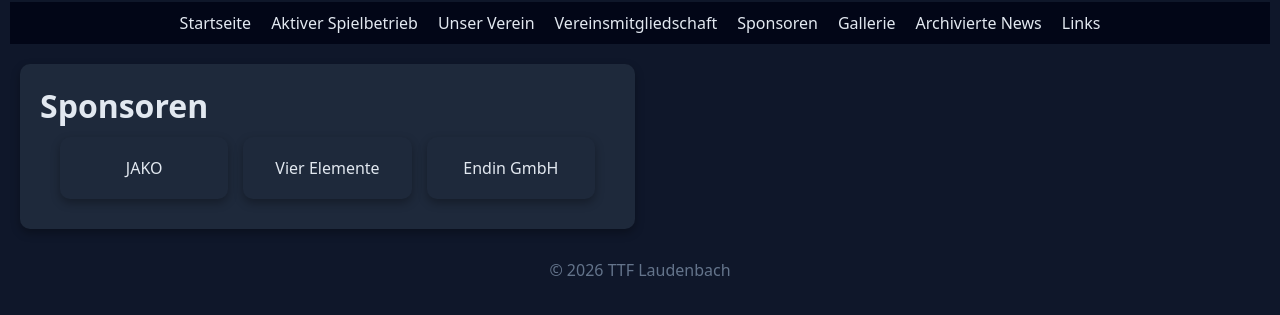
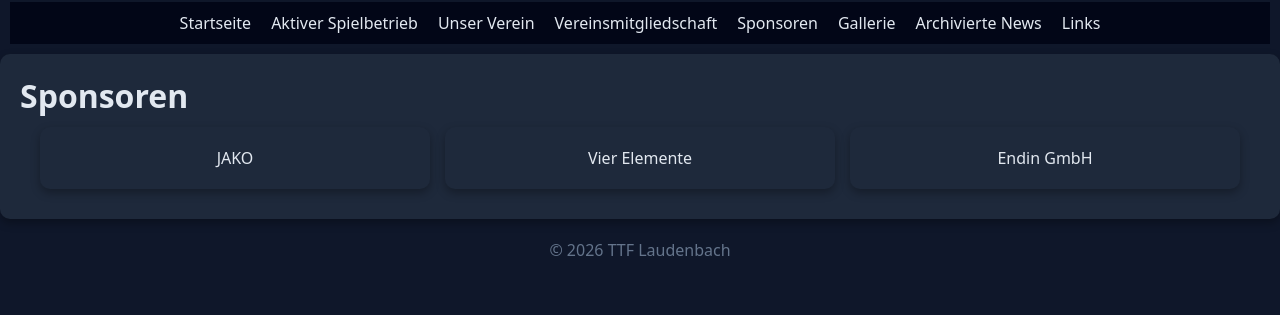
Before and after one commit to hmiku9457-pixel/TTF-Laudenbach, a plain HTML site: page sponsoren.html in a window 1280 px wide. Shown: the part 93-408 px from the top of the page. Drawn offline with Linux system fonts and the light colour scheme.

Commit message:
Update sponsoren.html

```diff
--- a/sponsoren.html
+++ b/sponsoren.html
@@ -12,14 +12,12 @@
 
     <div id="header-container"></div>
 
-    <div class="grid full-width">
     <div class="box">
       <h1>Sponsoren</h1>
       <div class="grid-button">
         <a href="http://www.jako.com/" target="_blank" rel="noopener noreferrer" class="button button--card">JAKO</a>
         <a href="https://vierelemente2018.de/" target="_blank" rel="noopener noreferrer" class="button button--card">Vier Elemente</a>
         <a href="https://endin.eu/" target="_blank" rel="noopener noreferrer" class="button button--card">Endin GmbH</a>
-        </div>
       </div>
     </div>
 
```
Lines whose indentation alone changed are shown as unchanged.
